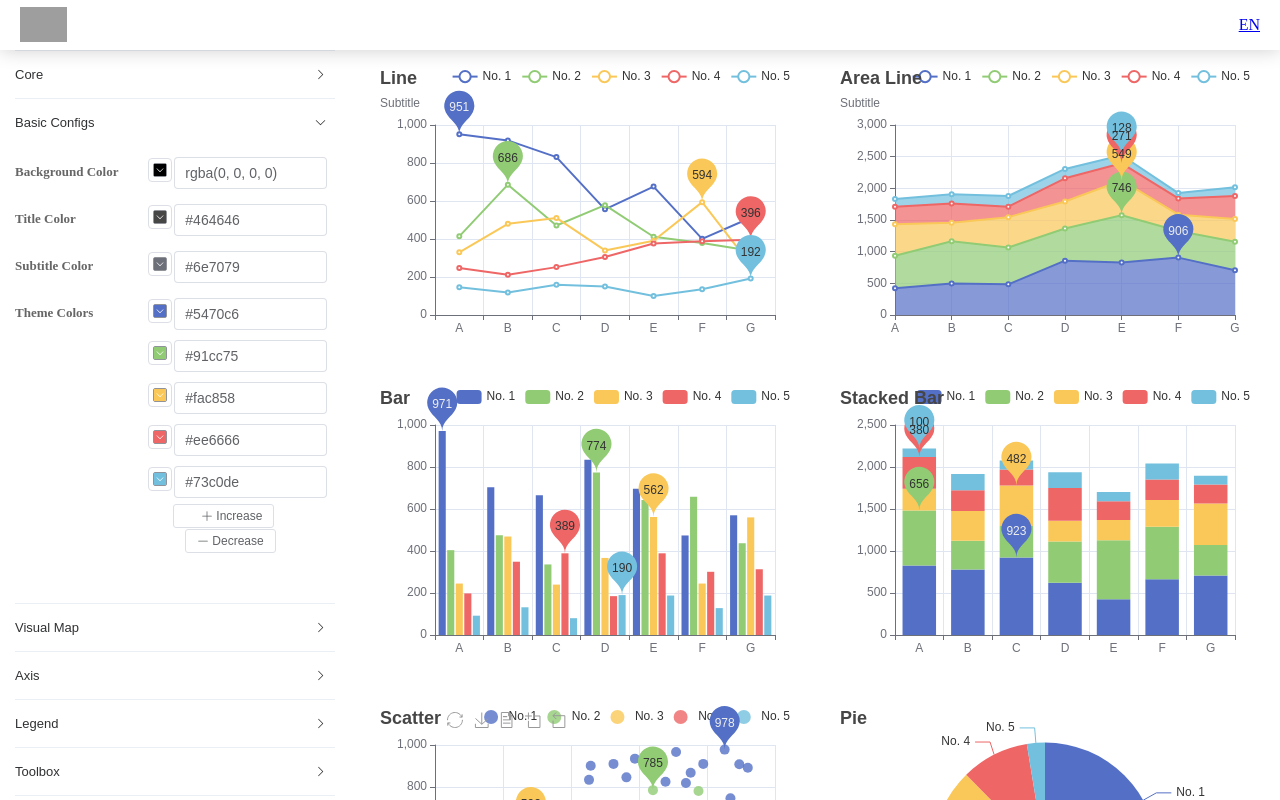
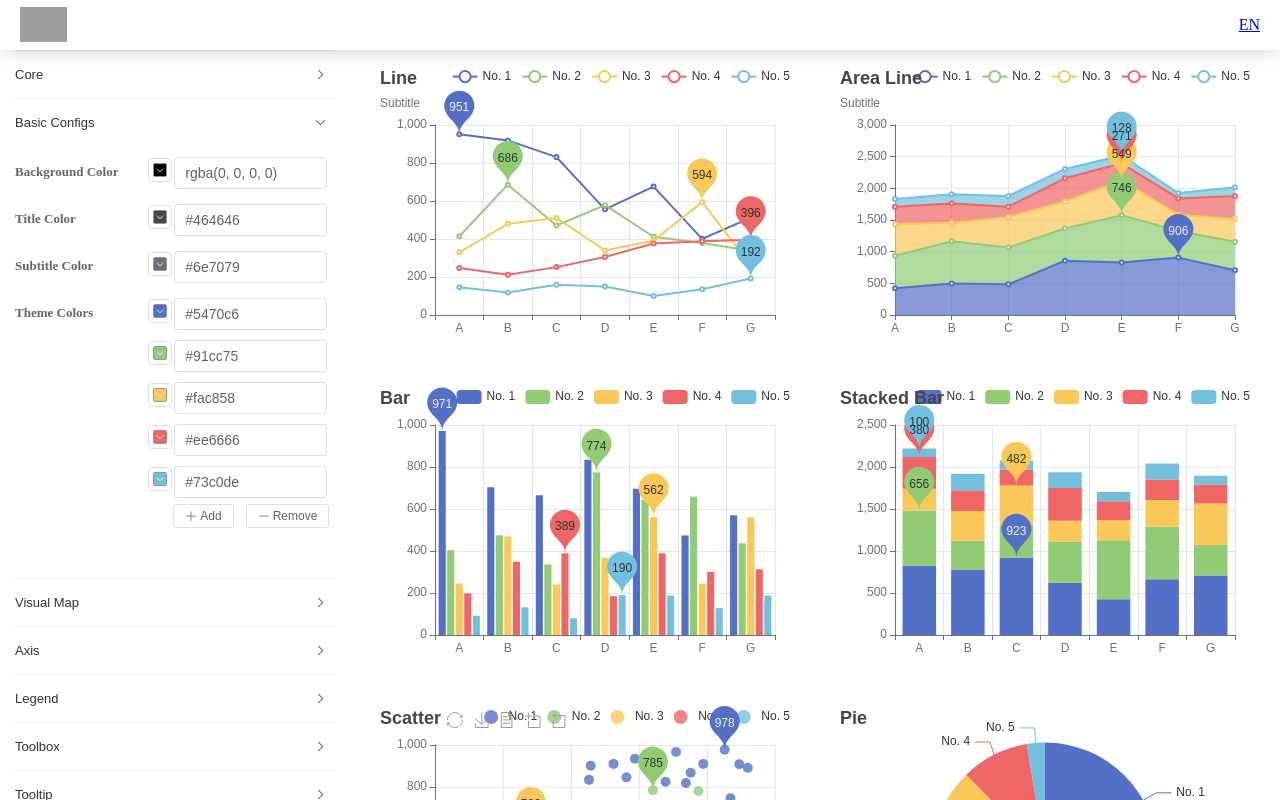
Before and after one commit to apache/echarts-theme-builder, a Vue app: page / in a window 1280 px wide. Both pictures are taken after a click on the button "Basic Configs". Shown: the top 800 px of the page. Built offline with nearby package versions, Linux system fonts and the light colour scheme; grey boxes are pictures that could not be loaded.

Commit message:
fix: remove console log

```diff
--- a/src/components/EConfig.vue
+++ b/src/components/EConfig.vue
@@ -139,11 +139,7 @@
                 </div>
               </div>
               <div class="color-operations">
-                <el-button
-                  @click="addColor(item)"
-                  icon="el-icon-plus"
-                  size="small"
-                >
+                <el-button @click="addColor(item)" size="small">
                   <el-icon><plus /></el-icon>
                   {{ $t('increase') }}
                 </el-button>
@@ -211,7 +207,6 @@ const columnSize = {
 };
 
 const builtinThemes = defaultThemes.map(theme => getMergedConfigs(theme));
-console.log(builtinThemes);
 
 function onConfigChange() {
   emit('configChange');
@@ -326,7 +321,6 @@ function saveJsFile(data: string, name: string) {
 }
 
 function exportTheme() {
-  const theme = getTheme();
   const data = JSON.stringify(
     {
       version: 2,
--- a/src/i18n/en-US.ts
+++ b/src/i18n/en-US.ts
@@ -7,8 +7,8 @@ export default {
   themeName: 'Theme Name',
   seriesNumber: 'Series Number',
   builtinDesigns: 'Built-in Designs',
-  increase: 'Increase',
-  decrease: 'Decrease',
+  increase: 'Add',
+  decrease: 'Remove',
   basicConfigs: 'Basic Configs',
   backgroundColor: 'Background Color',
   titleColor: 'Title Color',
```
